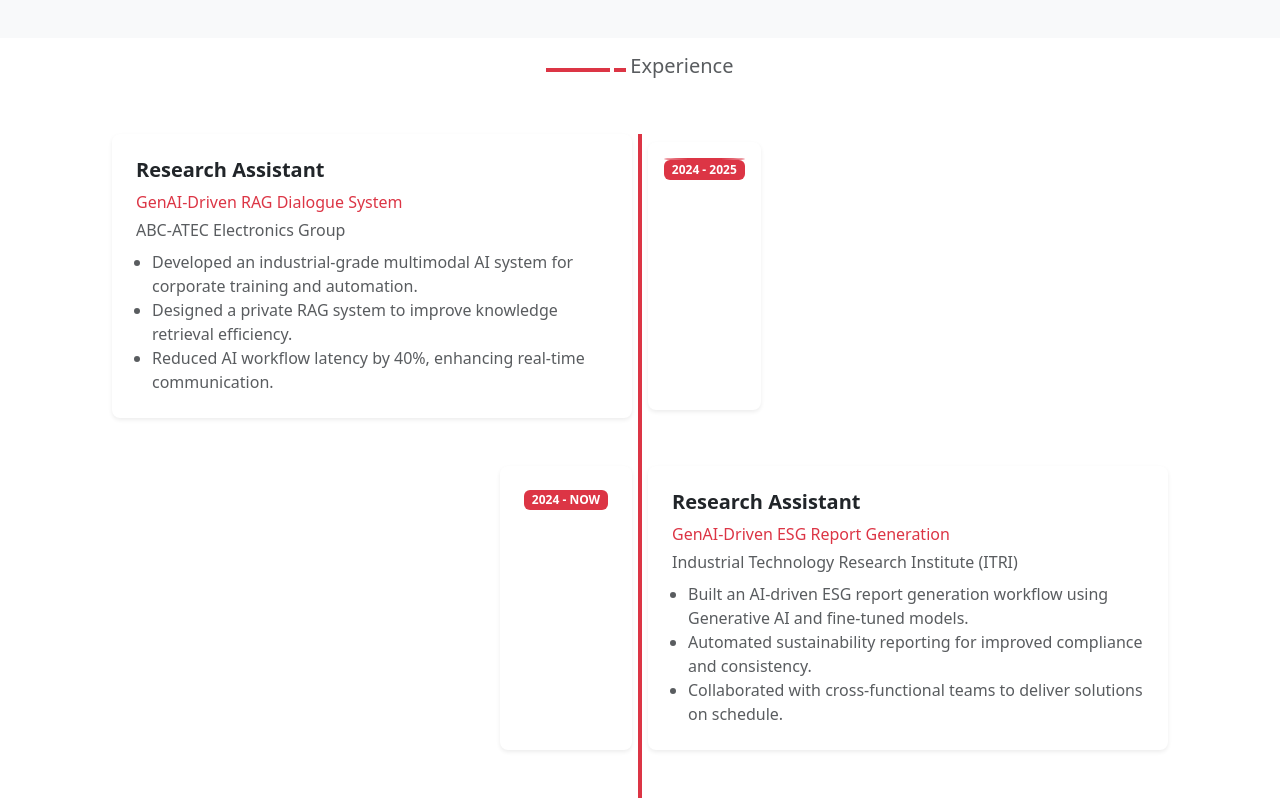
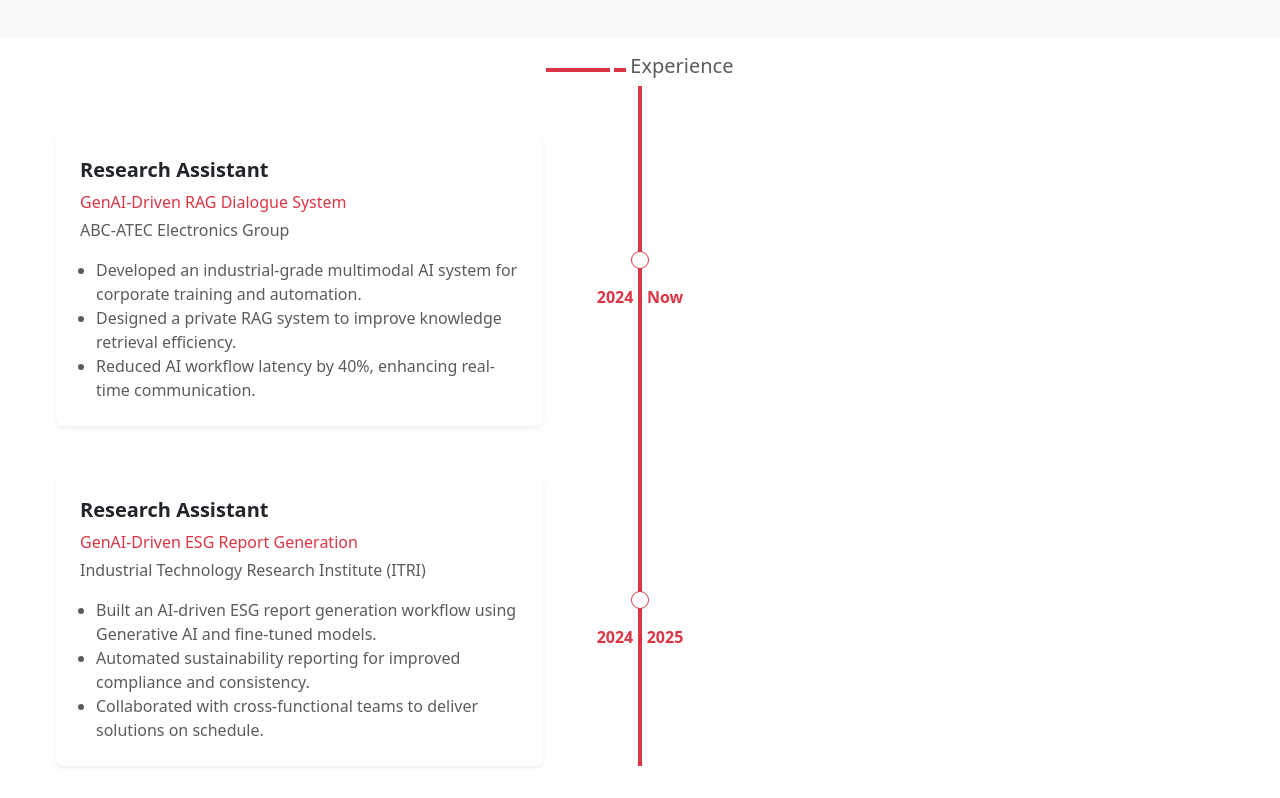
Before and after one commit to johnjerry8749/portflio, a React (Vite) app in the folder frontend/: page / in a window 1280 px wide. Shown: the part 2018-2816 px from the top of the page. After the commit the page ends 2792 px from the top, so only its background shows below. Built offline with nearby package versions, Linux system fonts and the light colour scheme.

Commit message:
Refactor Experience component to streamline layout and enhance content presentation

```diff
--- a/frontend/src/components/Experince.jsx
+++ b/frontend/src/components/Experince.jsx
@@ -1,4 +1,31 @@
 const Experience = () => {
+  const items = [
+    {
+      date: "2024 - Now",
+      title: "Research Assistant",
+      subtitle: "GenAI-Driven RAG Dialogue System",
+      company: "ABC-ATEC Electronics Group",
+      details: [
+        "Developed an industrial-grade multimodal AI system for corporate training and automation.",
+        "Designed a private RAG system to improve knowledge retrieval efficiency.",
+        "Reduced AI workflow latency by 40%, enhancing real-time communication.",
+      ],
+      side: "left",
+    },
+    {
+      date: "2024 - 2025",
+      title: "Research Assistant",
+      subtitle: "GenAI-Driven ESG Report Generation",
+      company: "Industrial Technology Research Institute (ITRI)",
+      details: [
+        "Built an AI-driven ESG report generation workflow using Generative AI and fine-tuned models.",
+        "Automated sustainability reporting for improved compliance and consistency.",
+        "Collaborated with cross-functional teams to deliver solutions on schedule.",
+      ],
+      side: "right",
+    },
+  ];
+
   return (
     <div className="p-2 mt-2">
       <div className="w-auto d-flex mb-4 justify-content-center gap-1 align-items-center">
@@ -7,56 +34,43 @@ const Experience = () => {
         <h3 className="fs-5 text-dark text-muted">Experience</h3>
       </div>
 
-      <div className="position-relative mt-5">
+      <div className="position-relative mt-5 px-0 px-lg-5">
         <div
-          className="d-none d-lg-block position-absolute mt-5 start-50 translate-middle-x bg-danger"
+          className="d-none d-lg-block position-absolute top-0 start-50 translate-middle-x bg-danger"
           style={{ width: "4px", height: "100%" }}
         />
 
-        <div className="row gx-3 gy-5">
-          <div className="col-12 col-lg-6 d-flex justify-content-lg-end">
-            <div className="card shadow-sm border-0 rounded-3 p-4" style={{ maxWidth: "520px" }}>
-              <h4 className="fs-5 fw-bold">Research Assistant</h4>
-              <p className="text-danger mb-1">GenAI-Driven RAG Dialogue System</p>
-              <p className="text-muted mb-2">ABC-ATEC Electronics Group</p>
+        <div className="row gx-0 gy-5">
+          {items.map((item, index) => (
+            <div key={index} className="col-12">
+              <div className="row gx-0 align-items-center">
+                <div className={`col-12 col-lg-5 d-flex ${item.side === "left" ? "justify-content-lg-end" : "justify-content-lg-start"}`}>
+                  <div className="card shadow-sm border-0 rounded-3 p-4" style={{ maxWidth: "520px", width: "100%" }}>
+                    <div className="d-block d-lg-none mb-3">
+                      <span className="badge bg-danger text-uppercase">{item.date}</span>
+                    </div>
+                    <h4 className="fs-5 fw-bold">{item.title}</h4>
+                    <p className="text-danger mb-1">{item.subtitle}</p>
+                    <p className="text-muted mb-3">{item.company}</p>
                     <ul className="mb-0 text-muted" style={{ paddingLeft: "1rem" }}>
-                <li>Developed an industrial-grade multimodal AI system for corporate training and automation.</li>
-                <li>Designed a private RAG system to improve knowledge retrieval efficiency.</li>
-                <li>Reduced AI workflow latency by 40%, enhancing real-time communication.</li>
+                      {item.details.map((detail, detailIndex) => (
+                        <li key={detailIndex}>{detail}</li>
+                      ))}
                     </ul>
                   </div>
                 </div>
 
-          <div className="col-12 col-lg-6 d-flex justify-content-lg-start p-2 ">
-            <div className="card shadow-sm border-0 rounded-3 p-3" style={{ maxWidth: "520px" }}>
-                <div className="border border-danger rounded-circle"></div>
-              <h1 className="badge bg-danger text-uppercase mb-3">2024 - 2025</h1>
+                <div className="col-12 col-lg-2 d-flex justify-content-center position-relative">
+                  <div className="d-none d-lg-flex flex-column align-items-center position-relative">
+                    <div className="rounded-circle border border-danger bg-white" style={{ width: "18px", height: "18px" }} />
+                    <span className="text-danger fw-semibold mt-3">{item.date}</span>
                   </div>
                 </div>
 
-            <div className="col-12 col-lg-6 d-flex justify-content-lg-end">
-            <div className="card shadow-sm border-0 rounded-3 p-4" style={{ maxWidth: "520px" }}>
-              <h1 className="badge bg-danger text-uppercase mb-3">2024 - Now</h1>
-
-
+                <div className="col-12 col-lg-5" />
               </div>
             </div>
-
-          <div className="col-12 col-lg-6 d-flex justify-content-lg-start">
-            <div className="card shadow-sm border-0 rounded-3 p-4" style={{ maxWidth: "520px" }}>
-              <h4 className="fs-5 fw-bold">Research Assistant</h4>
-              <p className="text-danger mb-1">GenAI-Driven ESG Report Generation</p>
-              <p className="text-muted mb-2">Industrial Technology Research Institute (ITRI)</p>
-              <ul className="mb-0 text-muted" style={{ paddingLeft: "1rem" }}>
-                <li>Built an AI-driven ESG report generation workflow using Generative AI and fine-tuned models.</li>
-                <li>Automated sustainability reporting for improved compliance and consistency.</li>
-                <li>Collaborated with cross-functional teams to deliver solutions on schedule.</li>
-              </ul>
-            </div>
-          </div>
-
-
-
+          ))}
         </div>
       </div>
     </div>
```
Lines whose indentation alone changed are shown as unchanged.
